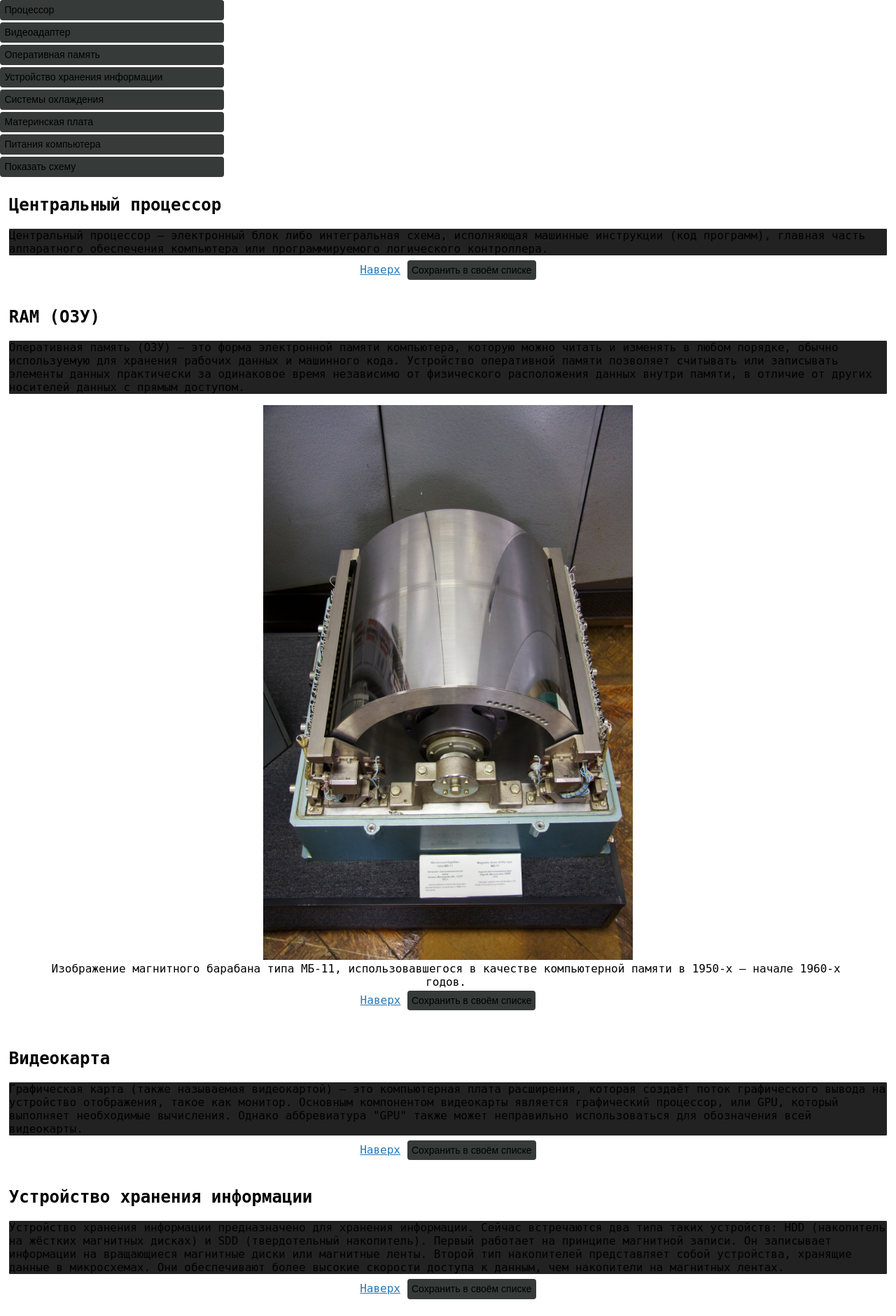
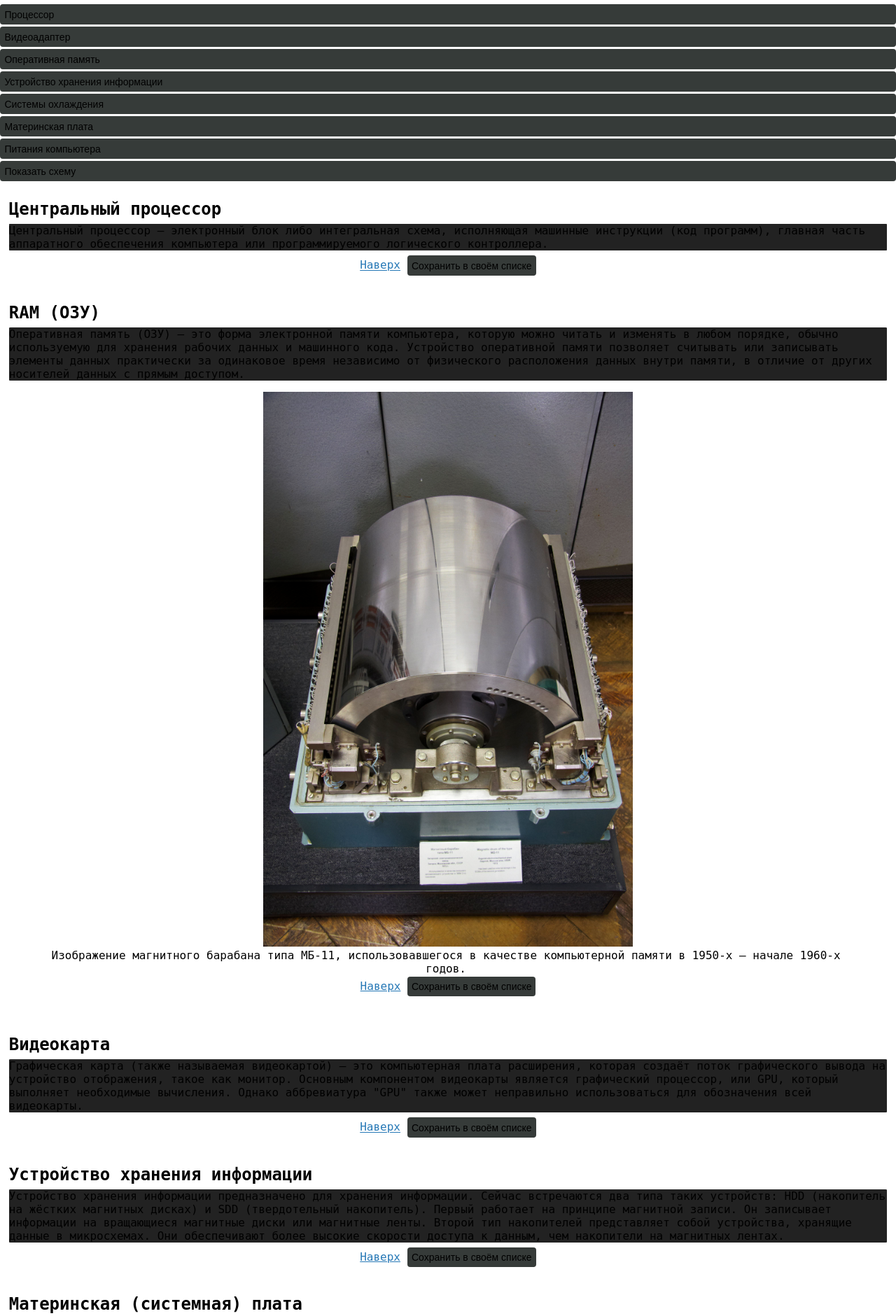
Before and after one commit to Geodeziy/W-0723, a Flask app: page / in a window 1280 px wide. Shown: the part 46-1927 px from the top of the page at 70% size. Run offline with Flask 3, Linux system fonts and the light colour scheme; some libraries are stand-ins or nearby versions.

Commit message:
Веб-страница.

```diff
--- a/templates/index.html
+++ b/templates/index.html
@@ -88,7 +88,7 @@
         pre {
             background: var(--tg-theme-pre-color, #222222);
             border-radius: 0.5%;
-            /*padding: 0% 0%;*/
+            /*padding: 0.25% 0.25%;*/
             margin: 7px 0;
             word-break: break-all;
             word-break: break-word;
@@ -212,7 +212,7 @@
             text-align: left;
         }
         .knopka button {
-            width: 25%;
+            width: 100%;
             text-align: left;
         }
 
@@ -232,7 +232,7 @@
 <body style="visibility: visible;">
 
 <div class="knopka">
-    <li><button id="processor0" style="margin-bottom: 0.25%">Процессор</button></li>
+    <li><button id="processor0" style="margin-bottom: 0.25%; margin-top: 0.5%">Процессор</button></li>
     <li><button id="graphics-card0" style="margin-bottom: 0.25%">Видеоадаптер</button></li>
     <li><button id="ram0" style="margin-bottom: 0.25%">Оперативная память</button></li>
     <li><button id="disk-storage0" style="margin-bottom: 0.25%">Устройство хранения информации</button></li>
@@ -256,13 +256,13 @@
 </div>
 
 <section id="processor-section">
-    <h1 align="left">Центральный процессор</h1>
+    <h1 align="left" style="margin-bottom: auto">Центральный процессор</h1>
     <pre>Центральный процессор — электронный блок либо интегральная схема, исполняющая машинные инструкции (код программ), главная часть аппаратного обеспечения компьютера или программируемого логического контроллера.</pre>
     <a href="#" title="Вернуться к началу" class="topbutton">Наверх</a>
     <button id="btn1" onclick="sendMessage('id_1');">Сохранить в своём списке</button>
 </section>
 <section id="ram-section">
-    <h1 align="left">RAM (ОЗУ)</h1>
+    <h1 align="left" style="margin-bottom: auto">RAM (ОЗУ)</h1>
     <pre>Оперативная память (ОЗУ) — это форма электронной памяти компьютера, которую можно читать и изменять в любом порядке, обычно используемую для хранения рабочих данных и машинного кода. Устройство оперативной памяти позволяет считывать или записывать элементы данных практически за одинаковое время независимо от физического расположения данных внутри памяти, в отличие от других носителей данных с прямым доступом.</pre>
     <figure>
         <img src="https://geodeziy.github.io/W-0723/img/Drum_Memory_in_Moscow_Politechnical_Museum.jpg"
@@ -273,37 +273,37 @@
     </figure>
 </section>
 <section id="graphics-card-section">
-    <h1 align="left">Видеокарта</h1>
+    <h1 align="left" style="margin-bottom: auto">Видеокарта</h1>
     <pre>Графическая карта (также называемая видеокартой) — это компьютерная плата расширения, которая создаёт поток графического вывода на устройство отображения, такое как монитор. Основным компонентом видеокарты является графический процессор, или GPU, который выполняет необходимые вычисления. Однако аббревиатура "GPU" также может неправильно использоваться для обозначения всей видеокарты.</pre>
     <a href="#" title="Вернуться к началу" class="topbutton">Наверх</a>
     <button id="btn4" onclick="sendMessage('id_3');">Сохранить в своём списке</button>
 </section>
 <section id="storage-section">
-    <h1 align="left">Устройство хранения информации</h1>
+    <h1 align="left" style="margin-bottom: auto">Устройство хранения информации</h1>
     <pre>Устройство хранения информации предназначено для хранения информации. Сейчас встречаются два типа таких устройств: HDD (накопитель на жёстких магнитных дисках) и SDD (твердотельный накопитель). Первый работает на принципе магнитной записи. Он записывает информации на вращающиеся магнитные диски или магнитные ленты. Второй тип накопителей представляет собой устройства, хранящие данные в микросхемах. Они обеспечивают более высокие скорости доступа к данным, чем накопители на магнитных лентах.</pre>
     <a href="#" title="Вернуться к началу" class="topbutton">Наверх</a>
     <button id="btn5" onclick="sendMessage('id_4');">Сохранить в своём списке</button>
 </section>
 <section id="motherboard-section">
-    <h1 align="left">Материнская (системная) плата</h1>
+    <h1 align="left" style="margin-bottom: auto">Материнская (системная) плата</h1>
     <pre>Материнская (системная) плата — это основная печатная плата в компьютерах общего назначения и других расширяемых системах. Она поддерживает и обеспечивает связь между многими важнейшими электронными компонентами системы, такими как центральный процессор (CPU) и память, а также обладает разъемами для других периферийных устройств. В отличие от объединительной платы, материнская плата обычно содержит важные подсистемы, такие как центральный процессор, контроллеры ввода/вывода набора микросхем и памяти, интерфейсные разъемы и другие компоненты, интегрированные для общего использования.</pre>
     <a href="#" title="Вернуться к началу" class="topbutton">Наверх</a>
     <button id="btn6" onclick="sendMessage('id_5');">Сохранить в своём списке</button>
 </section>
 <section id="psu-section">
-    <h1 align="left">Блок питания</h1>
+    <h1 align="left" style="margin-bottom: auto">Блок питания</h1>
     <pre>Встроенный источник электропитания компьютера — устройство, предназначенное для преобразования напряжения переменного тока от сети в напряжение постоянного тока с целью питания компьютера или компьютер-сервера. Большинство современных источников питания для настольных персональных компьютеров соответствуют спецификации ATX, которая включает в себя форм-фактор и допуски по напряжению. Когда блок питания ATX подключен к электросети, он всегда обеспечивает 5-вольтовое резервное питание (5VSB), чтобы обеспечить работу компьютера в режиме ожидания и некоторых периферийных устройств. Блоки питания ATX включаются и выключаются по сигналу с материнской платы. Они также подают сигнал на материнскую плату, указывающий, когда напряжение постоянного тока соответствует заданному, чтобы компьютер мог безопасно включиться и загрузиться. Самым последним стандартом блока питания ATX является версия 3.0, по состоянию на середину 2022 года.</pre>
     <a href="#" title="Вернуться к началу" class="topbutton">Наверх</a>
     <button id="btn7" onclick="sendMessage('id_6');">Сохранить в своём списке</button>
 </section>
 <section id="cooling-system-section">
-    <h1 align="left">Система охлаждения</h1>
+    <h1 align="left" style="margin-bottom: auto">Система охлаждения</h1>
     <pre>Система охлаждения компьютера — набор средств для отвода тепла (т.е. охлаждения, холодильная установка) от нагревающихся в процессе работы компьютерных компонентов (процессор, чипсет, транзисторы и диоды, и пр.). Существуют различные способы отвода тепла: воздушное, жидкостное, термоэлектрическое, с помощью фазового перехода.</pre>
     <a href="#" title="Вернуться к началу" class="topbutton">Наверх</a>
     <button id="btn8" onclick="sendMessage('id_7');">Сохранить в своём списке</button>
 </section>
 <section id="bios-section">
-    <h1 align="left">BIOS</h1>
+    <h1 align="left" style="margin-bottom: auto">BIOS</h1>
     <pre>BIOS (basic input/output system — «базовая система ввода-вывода»), также БСВВ — набор микропрограмм, реализующих низкоуровневые API для работы с аппаратным обеспечением компьютера, а также создающих необходимую программную среду для запуска операционной системы у IBM PC-совместимых компьютеров.</pre>
     <a href="#" title="Вернуться к началу" class="topbutton">Наверх</a>
     <button id="btn2" onclick="sendMessage('id_8');">Сохранить в своём списке</button>
```
